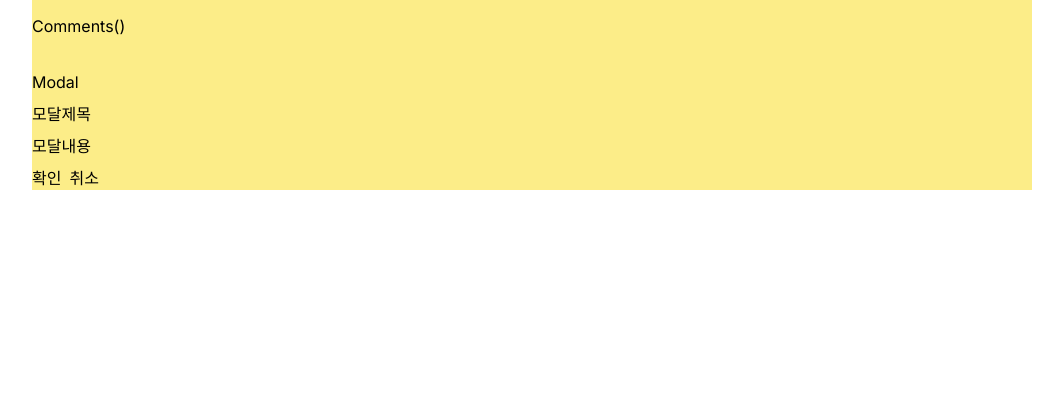
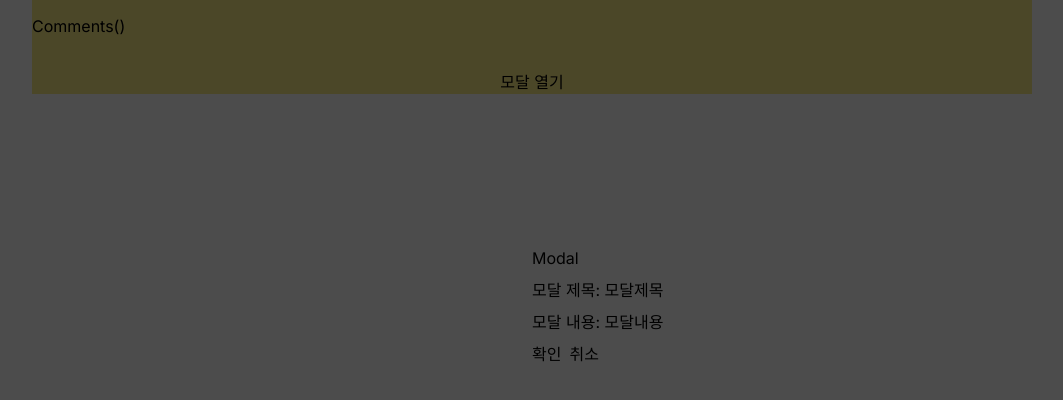
Before and after one commit to 2njeong/TWL, a Next.js app: page /quiz/1 in a window 1280 px wide. Both pictures are taken after a click on the button "모달 열기". Shown: the part 154-554 px from the top of the page, without its empty margins (108-1171 px from the left). Built offline with nearby package versions, Linux system fonts and the light colour scheme; no server answers; the database is empty.

Commit message:
[fix] - 모달 기본 구현 완료

```diff
--- a/src/app/layout.tsx
+++ b/src/app/layout.tsx
@@ -4,6 +4,7 @@ import './globals.css';
 import QueryProvider from '../provider/QueryProvider';
 import { ReactQueryDevtools } from '@tanstack/react-query-devtools';
 import { Provider } from 'jotai';
+import Modal from '@/components/utilComponents/Modal';
 
 const inter = Inter({ subsets: ['latin'] });
 
@@ -21,7 +22,10 @@ export default function RootLayout({
     <html lang="en">
       <body className={inter.className}>
         <QueryProvider>
-          <Provider>{children}</Provider>
+          <Provider>
+            <Modal />
+            {children}
+          </Provider>
           <ReactQueryDevtools initialIsOpen={false} />
         </QueryProvider>
       </body>
--- a/src/app/quiz/[id]/page.tsx
+++ b/src/app/quiz/[id]/page.tsx
@@ -1,10 +1,13 @@
 'use client';
 
+import { openModal } from '@/atom/modalAtom';
 import Modal from '@/components/utilComponents/Modal';
 import { useQuizListQuery } from '@/customHooks/useQueries/useQuizQuery';
+import { useAtom } from 'jotai';
 import { useEffect, useState } from 'react';
 
 const DetailQuizPage = ({ params }: { params: { id: string } }) => {
+  const [_, handleOpenModal] = useAtom(openModal);
   const {
     data: quizList,
     isFetchingNextPage,
@@ -66,7 +69,21 @@ const DetailQuizPage = ({ params }: { params: { id: string } }) => {
         <button>정답보기</button>
       </div>
       <div>Comments()</div>
-      <Modal />
+      {/* <Modal /> */}
+      <button
+        onClick={() => {
+          handleOpenModal({
+            type: 'confirm',
+            name: '모달제목',
+            text: '모달내용',
+            onFunc: () => {
+              console.log('단단다');
+            }
+          });
+        }}
+      >
+        모달 열기
+      </button>
     </div>
   );
 };
--- a/src/components/utilComponents/Modal.tsx
+++ b/src/components/utilComponents/Modal.tsx
@@ -2,40 +2,26 @@
 
 import { openModal } from '@/atom/modalAtom';
 import { useAtom } from 'jotai';
+import ModalBackground from './ModalBackground';
 
 const Modal = () => {
-  const [{ isOpen, type, name, text, onFunc, offFunc }, handleOpenModal] = useAtom(openModal);
+  const [{ isOpen, type, name, text, onFunc, offFunc }, _] = useAtom(openModal);
 
-  // console.log({ isOpen, type, name, text, onFunc, offFunc });
-
-  if (!isOpen)
-    return (
-      <button
-        onClick={() => {
-          handleOpenModal({
-            type: 'confirm',
-            name: '모달제목',
-            text: '모달내용',
-            onFunc: () => {
-              console.log('단단다');
-            }
-          });
-        }}
-      >
-        모달 열기
-      </button>
-    );
+  if (!isOpen) return;
 
   return (
-    <div className="flex flex-col gap-2">
-      Modal
-      <h3>{name}</h3>
-      <h5>{text}</h5>
-      <div className="flex gap-2">
-        <button onClick={onFunc}>확인</button>
-        {type === 'alert' ? <></> : <button onClick={offFunc}>취소</button>}
+    <>
+      <ModalBackground />
+      <div className="fixed top-1/2 left-1/2 flex flex-col gap-2 z-50 ">
+        Modal
+        <h3>모달 제목: {name}</h3>
+        <h5>모달 내용: {text}</h5>
+        <div className="flex gap-2">
+          <button onClick={onFunc}>확인</button>
+          {type === 'alert' ? <></> : <button onClick={offFunc}>취소</button>}
+        </div>
       </div>
-    </div>
+    </>
   );
 };
 
--- a/src/components/utilComponents/ModalBackground.tsx
+++ b/src/components/utilComponents/ModalBackground.tsx
@@ -0,0 +1,30 @@
+import { openModal } from '@/atom/modalAtom';
+import { useAtom } from 'jotai';
+import { useEffect, useRef } from 'react';
+
+const ModalBackground = () => {
+  const [{ offFunc }, _] = useAtom(openModal);
+  const backGroundRef = useRef<HTMLDivElement>(null);
+
+  useEffect(() => {
+    const backGroundRefElement = backGroundRef.current;
+    if (!backGroundRefElement) return;
+
+    const handleModalClose = () => {
+      offFunc?.();
+    };
+    backGroundRefElement.addEventListener('click', handleModalClose);
+
+    return () => {
+      backGroundRefElement.removeEventListener('click', handleModalClose);
+    };
+  }, [offFunc]);
+
+  return (
+    <div className="fixed w-full h-full bg-black opacity-70 z-[49]" ref={backGroundRef}>
+      ModalBackground
+    </div>
+  );
+};
+
+export default ModalBackground;
```
